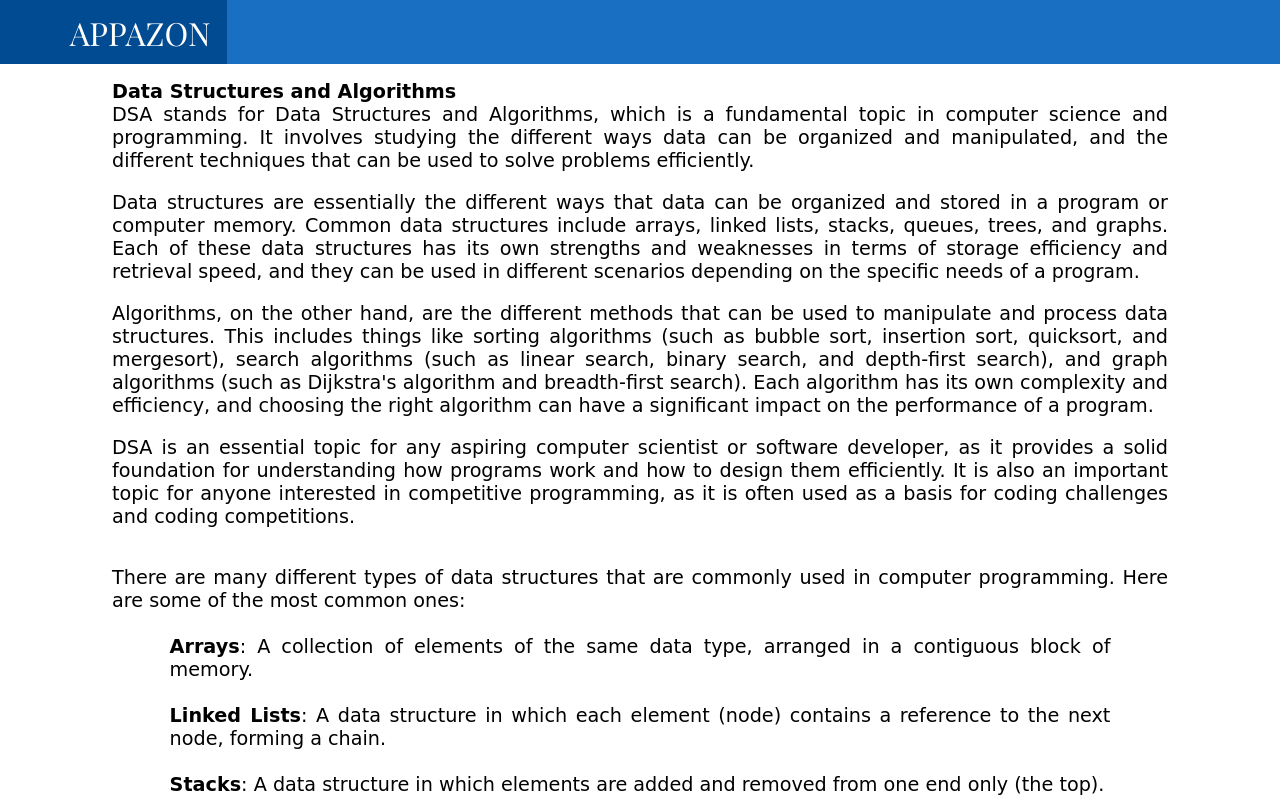
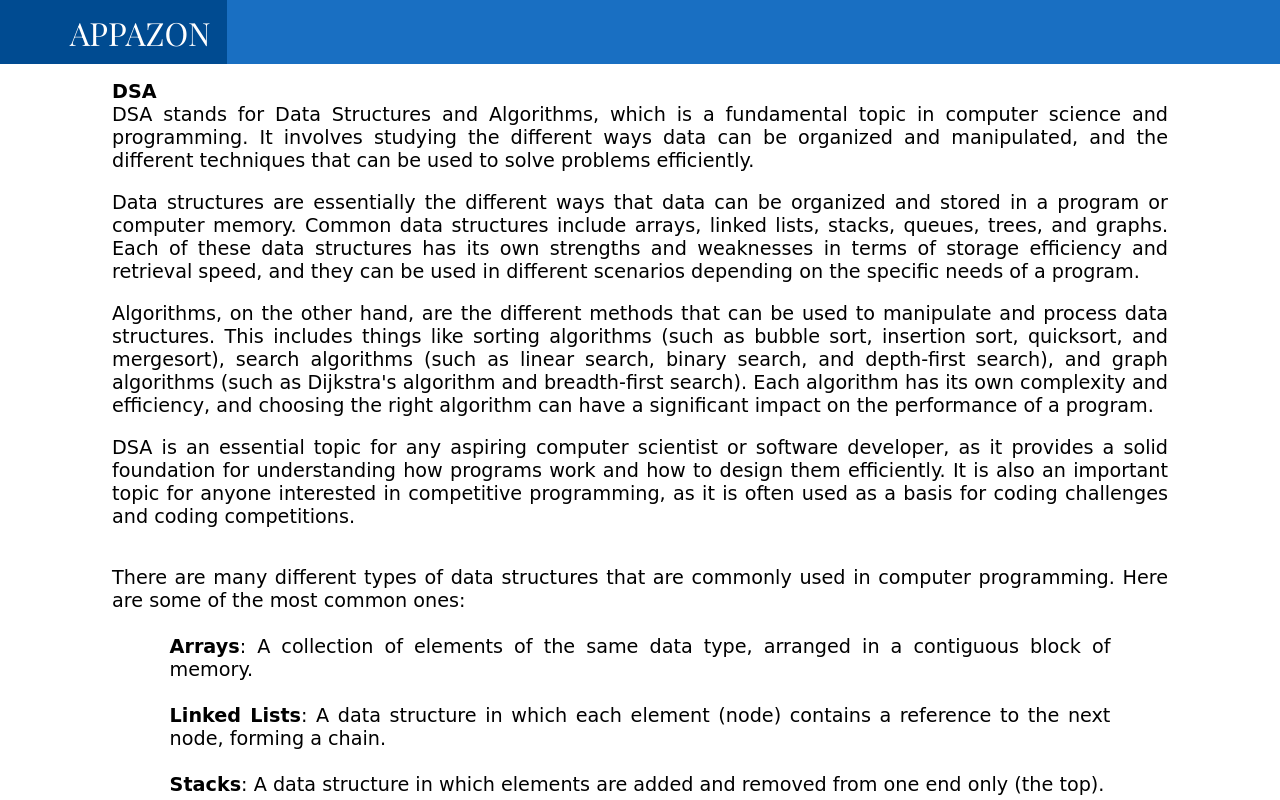
Before and after one commit to 0sureshyadav0/website_company, a website: page ResponsiveBlogTemplate/Posts/Post2.html in a window 1280 px wide. Shown: the top 800 px of the page. Drawn offline with nearby package versions, Linux system fonts and the light colour scheme; a web font is replaced by a local one.

Commit message:
new commit

```diff
--- a/ResponsiveBlogTemplate/Posts/Post2.html
+++ b/ResponsiveBlogTemplate/Posts/Post2.html
@@ -136,7 +136,7 @@
     </div>
     <div id="content">
         <center>
-            <h1>Data Structures and Algorithms</h1>
+            <h1>DSA</h1>
         </center>
         <p>
             DSA stands for Data Structures and Algorithms, which is a fundamental topic in computer science and
```
